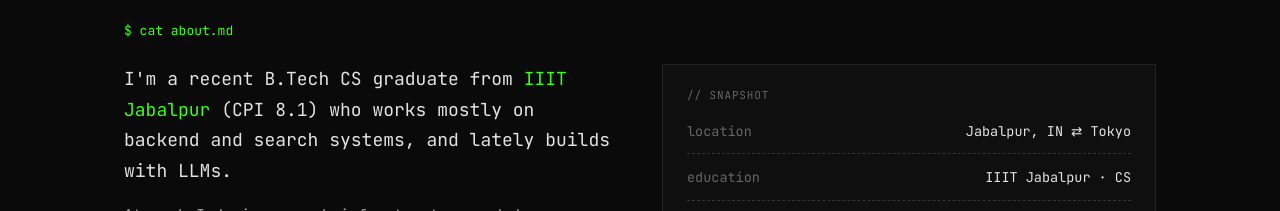
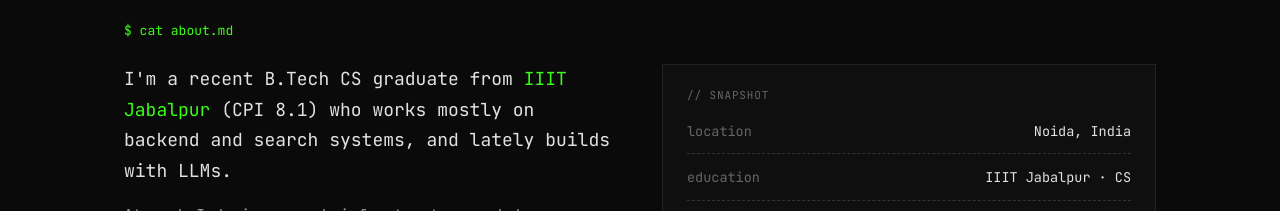
Before and after one commit to owaish7/owais-portfolio, a Next.js app: page / in a window 1280 px wide. Shown: the part 840-1051 px from the top of the page. Built offline with nearby package versions, Linux system fonts and the light colour scheme.

Commit message:
Update location to Noida, India

```diff
--- a/components/About.tsx
+++ b/components/About.tsx
@@ -1,5 +1,5 @@
 const SNAPSHOT: { k: string; v: React.ReactNode }[] = [
-  { k: "location", v: "Jabalpur, IN ⇄ Tokyo" },
+  { k: "location", v: "Noida, India" },
   { k: "education", v: "IIIT Jabalpur · CS" },
   { k: "graduated", v: "May 2026" },
   { k: "focus", v: "Search · Backend · Cloud" },
```
